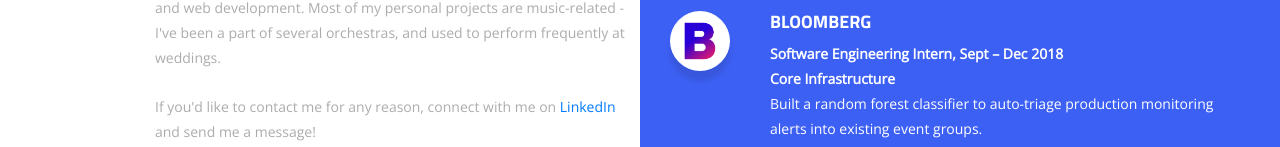
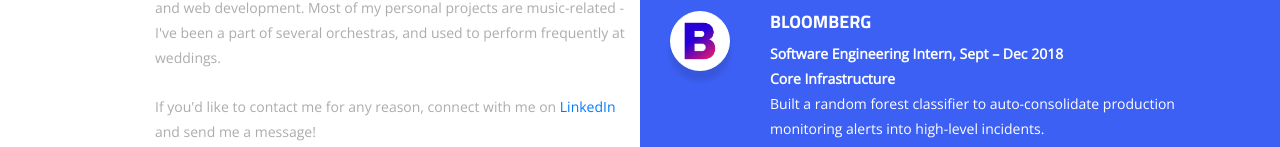
Before and after one commit to joshyuan360/PersonalWebsite, a plain HTML site: page index.html in a window 1280 px wide. Shown: the part 805-952 px from the top of the page. Drawn offline with nearby package versions, Linux system fonts and the light colour scheme; files whose address does not match are found by name.

Commit message:
update description

```diff
--- a/index.html
+++ b/index.html
@@ -143,7 +143,7 @@
                   <h3>Bloomberg</h3>
                   <p><b>Software Engineering Intern, Sept – Dec 2018<br>
                   Core Infrastructure</b><br>
-                  <p>Built a random forest classifier to auto-triage production monitoring alerts into existing event groups.</p>
+                  <p>Built a random forest classifier to auto-consolidate production monitoring alerts into high-level incidents.</p>
                 </div>
               </div>
               <div class="feature-item wow fadeInDown" data-wow-duration="1000ms" data-wow-delay="700ms">
```
